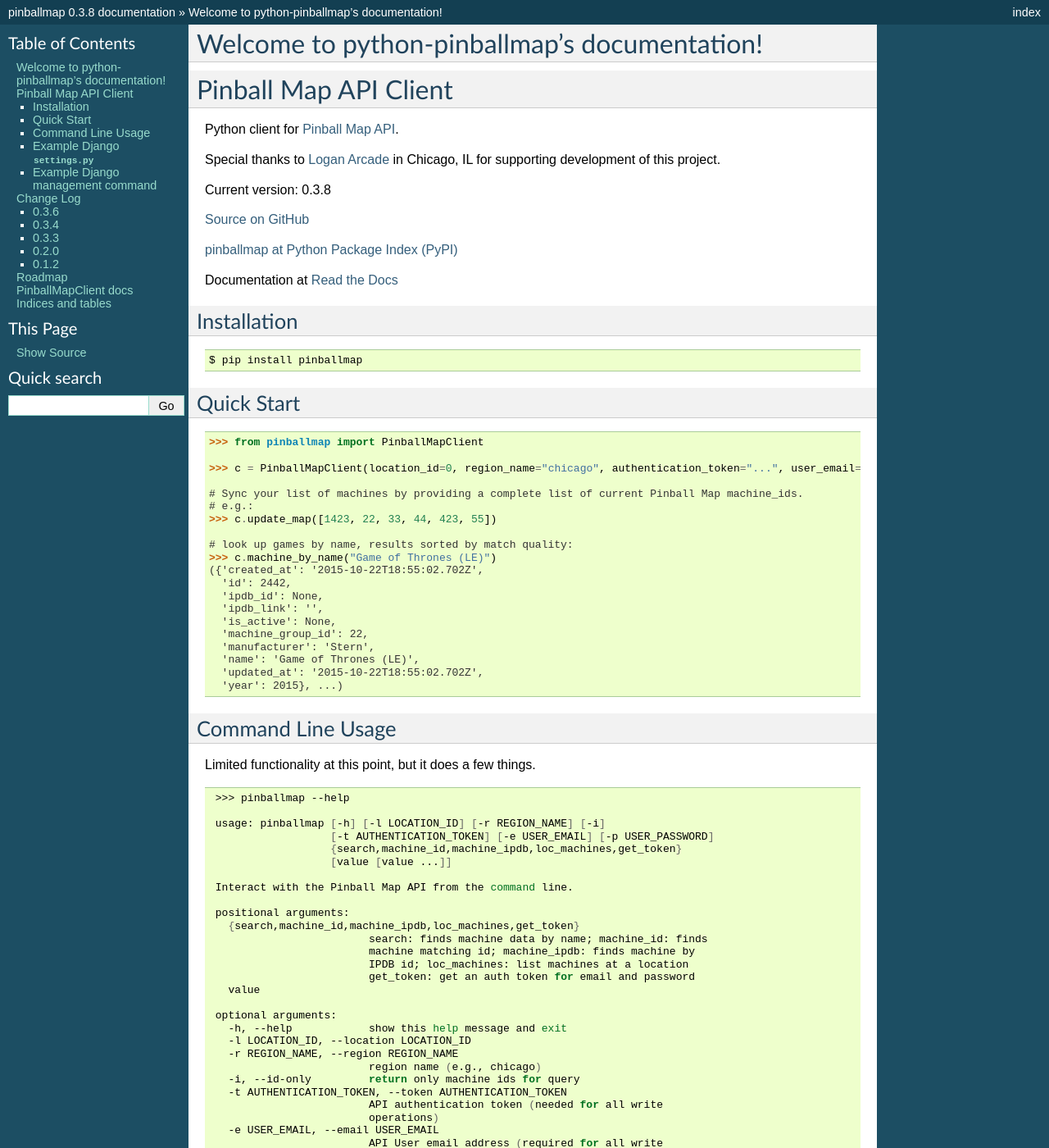
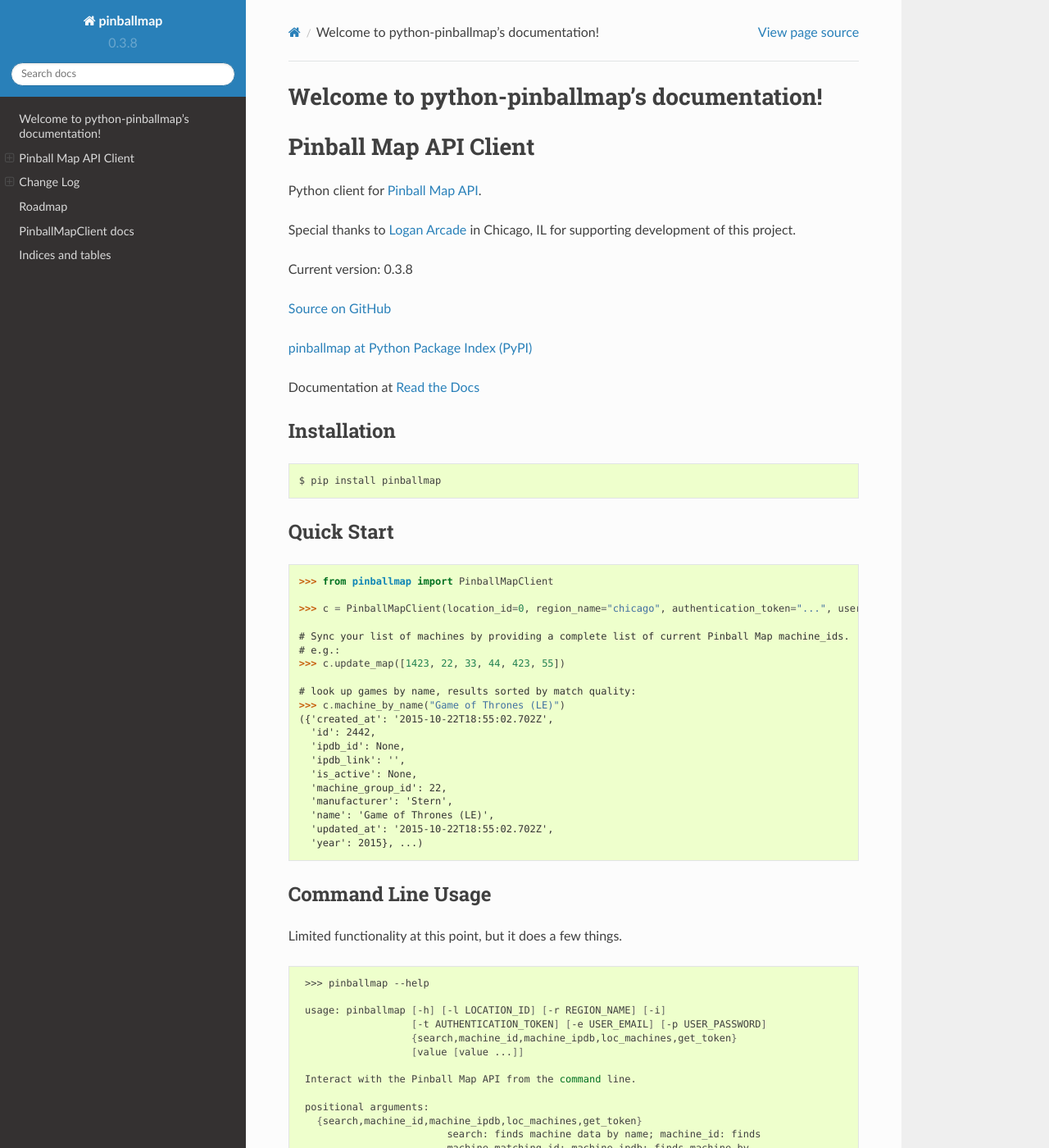
Before and after one commit to eyesee1/python-pinballmap, a Sphinx documentation site: the page built from docs/index.rst, in a window 1280 px wide and 1400 px high. Shown: the whole window at 82% size. Built offline with Sphinx 7.4.7 and the Read the Docs theme 2.0.0, drawn with Linux system fonts in a browser that asks for light colours; some of the changed text lies outside the part shown.

Commit message:
change to RTD theme

```diff
--- a/docs/conf.py
+++ b/docs/conf.py
@@ -83,7 +83,7 @@
 # The theme to use for HTML and HTML Help pages.  See the documentation for
 # a list of builtin themes.
 #
-html_theme = "classic"
+html_theme = "sphinx_rtd_theme"
 
 # Theme options are theme-specific and customize the look and feel of a theme
 # further.  For a list of options available for each theme, see the
```
